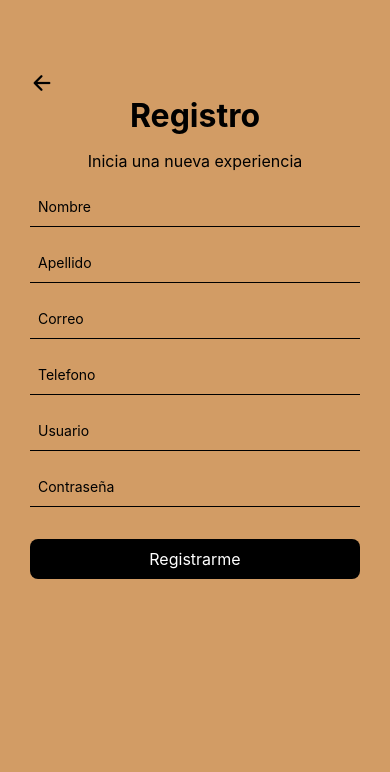
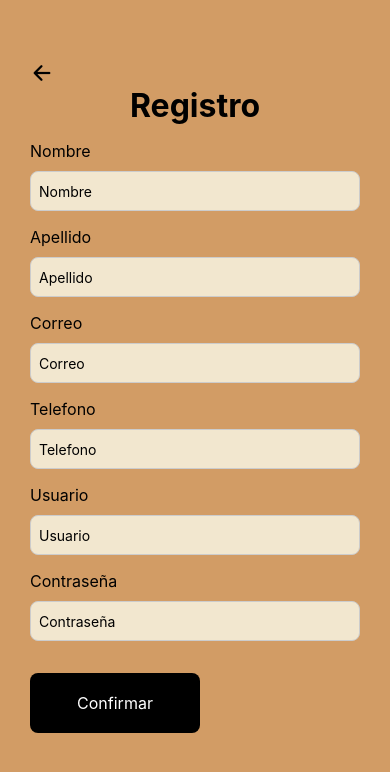
Before and after one commit to L3AC/HCG, a React Native app in the folder hcg/: screen /SignUp in a window 390 px wide. Shown: the top 772 px of the page. Built offline with nearby package versions, Linux system fonts and the light colour scheme.

Commit message:
update Historial.js, Perfil.js, Login.js and Signup.js

```diff
--- a/hcg/src/screens/Logged/Historial.js
+++ b/hcg/src/screens/Logged/Historial.js
@@ -1,88 +1,100 @@
-import React from 'react';
-import { View, Text, FlatList, StyleSheet, Image, TextInput } from 'react-native';
-import { Icon } from 'react-native-elements';
+import React, { useState, useCallback } from 'react';
+import { View, Text, TextInput, TouchableOpacity, ScrollView, RefreshControl, StyleSheet } from 'react-native';
+import { Ionicons } from '@expo/vector-icons';
 
-const data = [
-  { id: '1', name: 'Club Sandwich', price: '$3', image: require('../../img/nachos.jpg') },
-  { id: '2', name: 'Club Sandwich', price: '$3', image: require('../../img/nachos.jpg') },
-  { id: '3', name: 'Club Sandwich', price: '$3', image: require('../../img/nachos.jpg') },
-  { id: '4', name: 'Club Sandwich', price: '$3', image: require('../../img/nachos.jpg') },
-];
+const PurchaseHistoryScreen = () => {
+  const [refreshing, setRefreshing] = useState(false);
 
-const App = () => {
-  const renderItem = ({ item }) => (
-    <View style={styles.card}>
-      <Image source={item.image} style={styles.image} />
-      <Text style={styles.title}>{item.name}</Text>
-      <Text style={styles.price}>{item.price}</Text>
-    </View>
-  );
+  const onRefresh = useCallback(() => {
+    setRefreshing(true);
+    // Aquí iría la lógica para refrescar los datos.
+    setTimeout(() => {
+      setRefreshing(false);
+    }, 2000);
+  }, []);
 
   return (
-    <View style={styles.container}>
-      <View style={styles.searchBarContainer}>
-        <TextInput style={styles.searchInput} placeholder="Carne" />
-        <Icon name="search" type="font-awesome" size={24} style={styles.searchIcon} />
+    <ScrollView
+      contentContainerStyle={styles.container}
+      refreshControl={
+        <RefreshControl refreshing={refreshing} onRefresh={onRefresh} />
+      }
+    >
+      <Text style={styles.title}>Historial de compras</Text>
+      <View style={styles.searchContainer}>
+        <TextInput style={styles.searchInput} placeholder="Buscar" />
+        <Ionicons name="search" size={24} color="black" />
       </View>
-      <FlatList
-        data={data}
-        renderItem={renderItem}
-        keyExtractor={item => item.id}
-        numColumns={2}
-        columnWrapperStyle={styles.row}
-      />
-    </View>
+      <View style={styles.buttonContainer}>
+        <TouchableOpacity style={styles.button}>
+          <Text>Pendiente</Text>
+        </TouchableOpacity>
+        <TouchableOpacity style={styles.button}>
+          <Text>Finalizado</Text>
+        </TouchableOpacity>
+      </View>
+      <View style={styles.card}>
+        <Text style={styles.cardText}>Pedido: HJD902</Text>
+        <Text style={styles.cardText}>Fecha: 8/6/2024</Text>
+        <Text style={styles.cardText}>Total: $3</Text>
+      </View>
+      <View style={styles.card}>
+        <Text style={styles.cardText}>Pedido: HJD902</Text>
+        <Text style={styles.cardText}>Fecha: 8/6/2024</Text>
+        <Text style={styles.cardText}>Total: $3</Text>
+      </View>
+    </ScrollView>
   );
 };
 
 const styles = StyleSheet.create({
   container: {
-    flex: 1,
-    backgroundColor: '#DFA56D',
-    padding: 10,
+    flexGrow: 1,
+    padding: 16,
+    backgroundColor: '#F4A261',
   },
-  searchBarContainer: {
+  title: {
+    fontSize: 24,
+    marginBottom: 16,
+    textAlign: 'center',
+    fontWeight: 'bold',
+  },
+  searchContainer: {
     flexDirection: 'row',
     alignItems: 'center',
-    backgroundColor: '#F0E4CA',
-    borderRadius: 10,
-    padding: 10,
-    marginBottom: 20,
+    marginBottom: 16,
+    backgroundColor: '#EDE8C9',
+    borderRadius: 25,
+    paddingHorizontal: 10,
   },
   searchInput: {
     flex: 1,
-    fontSize: 18,
-    color: '#000',
+    height: 40,
+    borderColor: 'transparent',
+    borderWidth: 1,
+    paddingHorizontal: 8,
+    borderRadius: 25,
   },
-  searchIcon: {
-    marginLeft: 10,
+  buttonContainer: {
+    flexDirection: 'row',
+    justifyContent: 'space-around',
+    marginBottom: 16,
   },
-  row: {
-    flex: 1,
-    justifyContent: 'space-around',
+  button: {
+    backgroundColor: '#EDE8C9',
+    padding: 10,
+    borderRadius: 25,
   },
   card: {
-    backgroundColor: '#F0E4CA',
+    backgroundColor: '#F1E0C5',
+    padding: 16,
     borderRadius: 10,
-    padding: 10,
-    margin: 5,
-    alignItems: 'center',
-    width: '45%',
+    marginBottom: 16,
   },
-  image: {
-    width: '100%',
-    height: 100,
-    borderRadius: 10,
-    marginBottom: 10,
-  },
-  title: {
+  cardText: {
     fontSize: 16,
-    fontWeight: 'bold',
-    marginBottom: 5,
-  },
-  price: {
-    fontSize: 14,
+    marginBottom: 8,
   },
 });
 
-export default App;
+export default PurchaseHistoryScreen;
--- a/hcg/src/screens/Logged/Perfil.js
+++ b/hcg/src/screens/Logged/Perfil.js
@@ -2,8 +2,10 @@ import React, { useState, useEffect, useCallback } from 'react';
 import { ScrollView, RefreshControl, StyleSheet, View, Text, TextInput, TouchableOpacity } from 'react-native';
 import { Ionicons } from '@expo/vector-icons';
 import { SERVER } from '../../contexts/Network';
+import { useRoute, useNavigation } from '@react-navigation/native';
 
 const PerfilScreen = () => {
+  const navigation = useNavigation();
   const [refreshing, setRefreshing] = useState(false);
   const [profileData, setProfileData] = useState({
     nombre_cliente: '',
@@ -45,7 +47,7 @@ const PerfilScreen = () => {
       refreshControl={<RefreshControl refreshing={refreshing} onRefresh={onRefresh} />}
     >
       <View style={styles.header}>
-        <Ionicons name="arrow-back" size={35} color="black" />
+        <Ionicons name="arrow-back" size={35} color="black" onPress={() => navigation.goBack()}/>
         <Text style={styles.title}>Perfil</Text>
         <Ionicons name="pencil" size={35} color="black" />
       </View>
@@ -109,7 +111,7 @@ const styles = StyleSheet.create({
   container: {
     flexGrow: 1,
     padding: 16,
-    backgroundColor: '#D59141',
+    backgroundColor: '#d2a563',
   },
   header: {
     flexDirection: 'row',
--- a/hcg/src/screens/NotLogged/Login.js
+++ b/hcg/src/screens/NotLogged/Login.js
@@ -104,7 +104,7 @@ const Login = () => {
           onChangeText={setClave}
             value={clave}
         />
-        <TouchableOpacity>
+        <TouchableOpacity onPress={() => navigation.navigate('VerifUs')}>
           <Text style={styles.forgotPassword}>¿Olvidó su contraseña?</Text>
         </TouchableOpacity>
         <Button
@@ -119,7 +119,7 @@ const Login = () => {
           titleStyle={styles.buttonTitle}
           onPress={handleCerrar}
         />
-        <TouchableOpacity>
+        <TouchableOpacity onPress={() => navigation.navigate('SignUp')}>
           <Text style={styles.signUp}>¿No tienes una cuenta?</Text>
         </TouchableOpacity>
       </View>
--- a/hcg/src/screens/NotLogged/Signup.js
+++ b/hcg/src/screens/NotLogged/Signup.js
@@ -12,17 +12,34 @@ const SignUp = () => {
         <Ionicons name="arrow-back" size={24} color="black" />
       </TouchableOpacity>
       <Text style={styles.title}>Registro</Text>
-      <Text style={styles.subtitle}>Inicia una nueva experiencia</Text>
 
+      <View style={styles.inputContainer}>
+        <Text style={styles.label}>Nombre</Text>
         <TextInput style={styles.input} placeholder="Nombre" placeholderTextColor="#000" />
+      </View>
+      <View style={styles.inputContainer}>
+        <Text style={styles.label}>Apellido</Text>
         <TextInput style={styles.input} placeholder="Apellido" placeholderTextColor="#000" />
+      </View>
+      <View style={styles.inputContainer}>
+        <Text style={styles.label}>Correo</Text>
         <TextInput style={styles.input} placeholder="Correo" placeholderTextColor="#000" />
+      </View>
+      <View style={styles.inputContainer}>
+        <Text style={styles.label}>Telefono</Text>
         <TextInput style={styles.input} placeholder="Telefono" placeholderTextColor="#000" />
+      </View>
+      <View style={styles.inputContainer}>
+        <Text style={styles.label}>Usuario</Text>
         <TextInput style={styles.input} placeholder="Usuario" placeholderTextColor="#000" />
+      </View>
+      <View style={styles.inputContainer}>
+        <Text style={styles.label}>Contraseña</Text>
         <TextInput style={styles.input} placeholder="Contraseña" placeholderTextColor="#000" secureTextEntry={true} />
+      </View>
 
       <TouchableOpacity style={styles.button}>
-        <Text style={styles.buttonText}>Registrarme</Text>
+        <Text style={styles.buttonText}>Confirmar</Text>
       </TouchableOpacity>
     </View>
   );
@@ -31,7 +48,7 @@ const SignUp = () => {
 const styles = StyleSheet.create({
   container: {
     flex: 1,
-    paddingTop: 70,
+    paddingTop: 60,
     padding: 30,
     backgroundColor: '#d29c65', // Background color
   },
@@ -48,16 +65,27 @@ const styles = StyleSheet.create({
     textAlign: 'center',
     color: 'black', // Text color
   },
+  inputContainer: {
+    marginBottom: 10,
+  },
+  label: {
+    fontSize: 16,
+    color: 'black', // Text color
+    marginBottom: 4,
+  },
   input: {
+    marginBottom: 6,
+    marginTop: 6,
     height: 40,
-    borderColor: 'black',
-    borderBottomWidth: 1,
-    marginBottom: 16,
+    borderColor: '#ccc',
+    borderWidth: 1,
     paddingHorizontal: 8,
-    color: 'black', // Text color
+    borderRadius: 8,
+    backgroundColor: '#F2E7CF',
   },
   button: {
-    height: 40,
+    height: 60,
+    width: 170,
     backgroundColor: 'black',
     justifyContent: 'center',
     alignItems: 'center',
```
Lines whose indentation alone changed are shown as unchanged.
